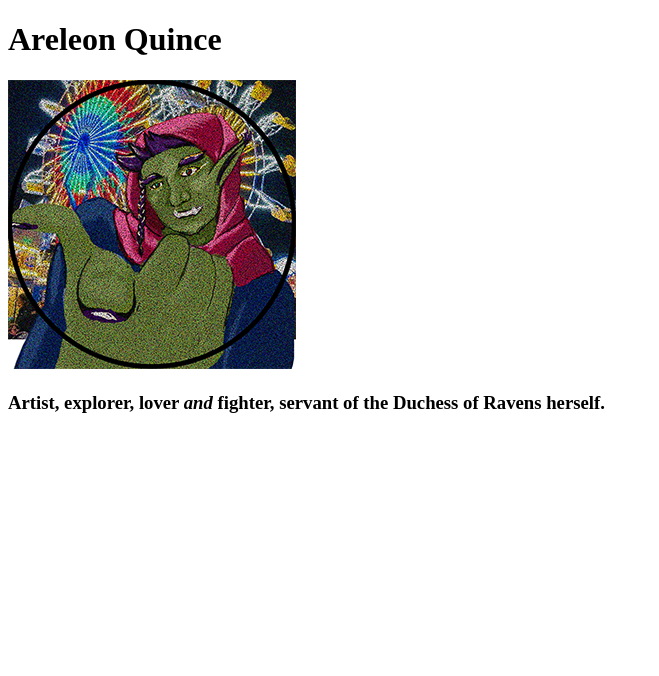
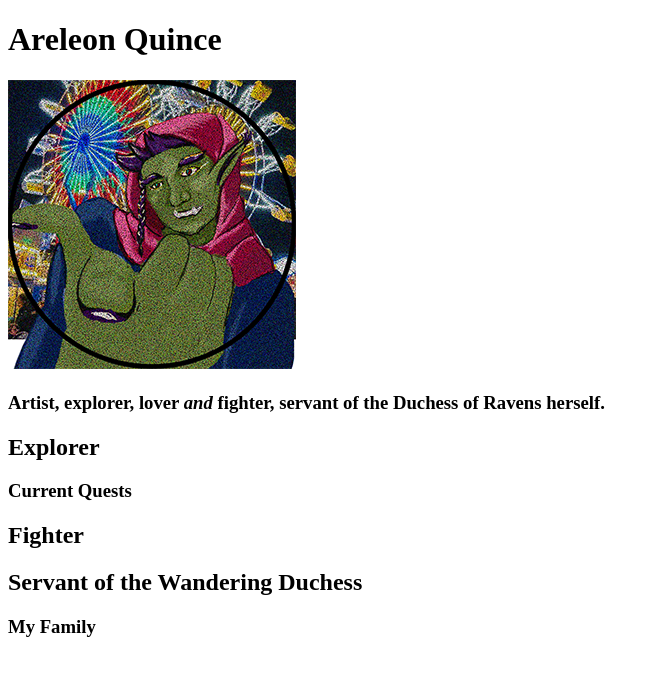
Before and after one commit to ryan-garmeson/VIST474-liquid-layout, a plain HTML site: page index.html in a window 1280 px wide. Shown: the whole page, without its empty margins (0-659 px from the left). Drawn offline with Linux system fonts and the light colour scheme.

Commit message:
footer + more headings

```diff
--- a/index.html
+++ b/index.html
@@ -41,15 +41,29 @@ OUTLINE:
   </header>
   <section>
     <article class="column col1" id="explorer">
-
+      <header>
+        <h2>Explorer</h2>
+      </header>
+      <aside class="">
+        <h3>Current Quests</h3>
+      </aside>
     </article>
     <article class="column col2" id="fighter">
+      <header>
+        <h2>Fighter</h2>
+      </header>
 
     </article>
     <article class="column col3" id="servant">
+      <header>
+        <h2>Servant of the Wandering Duchess</h2>
+      </header>
 
     </article>
     <aside class="sticky" id="family">
+      <header>
+        <h3>My Family</h3>
+      </header>
 
     </aside>
 
```
